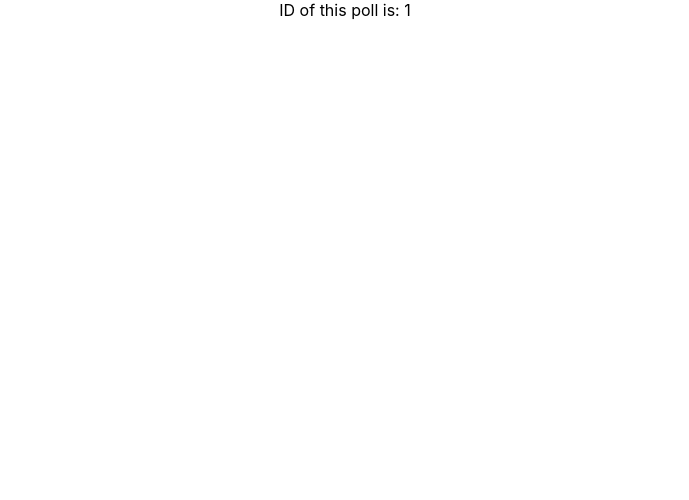
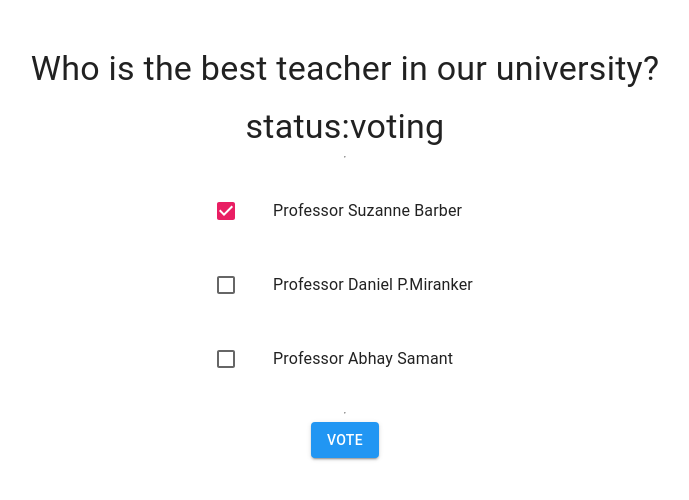
Before and after one commit to YaxinWangUT/Blockchain-React, a React (Create React App) app in the folder vote-app/: page /vote/1 in a window 1280 px wide. Shown: the top 500 px of the page, without its empty margins (295-984 px from the left). Built offline with nearby package versions, Linux system fonts and the light colour scheme.

Commit message:
Update Vote.js
basic function done

```diff
--- a/vote-app/src/components/Vote.js
+++ b/vote-app/src/components/Vote.js
@@ -1,14 +1,101 @@
-import React from "react";
+import React, { useState } from "react";
+import { Checkbox, ListItem, ListItemButton, ListItemIcon, ListItemText, TextField } from "@mui/material";
+import { Box } from "@mui/system";
+import CssBaseline from "@mui/material/CssBaseline";
+import Button from "@mui/material/Button";
+import Grid from "@mui/material/Grid";
+import { createTheme, ThemeProvider } from "@mui/material/styles";
+import Typography from "@mui/material/Typography";
 import { useParams} from "react-router";
+import { List } from "@mui/material";
+
+const mdTheme = createTheme({
+    palette: {
+      primary: { main: "#e91e63", contrastText: "#fff" },
+      secondary: { main: "#616161", contrastText: "#fff" },
+      blue: { main: "#2196f3", contrastText: "#fff" },
+    },
+  });
 
 export default function Vote() {
     //Get poll id when clicked into this component
     const params = useParams();
     const poll_id = params.id;
 
+    const Poll = {
+        status: "voting",
+        description: 'Who is the best teacher in our university?',
+        };
+    const [options,setOptions] = useState([
+            {option: 'Professor Suzanne Barber'},
+            {option: 'Professor Daniel P.Miranker'},
+            {option: 'Professor Abhay Samant'},
+    ])
+
+    const handleSubmit = (event) => {
+        console.log("poll created")
+    }
+    const [checked, setChecked]=useState([0]);
+    const handleCheck=(value)=>()=>{
+        const currentIndex=checked.indexOf(value);
+        const newChecked=[...checked];
+        if(currentIndex===-1){
+            newChecked.push(value);
+        }else{
+            newChecked.splice(currentIndex,1);
+        }
+        setChecked(newChecked);
+    }
+
     return (
-        <React.Fragment>
-            ID of this poll is: {poll_id}
-        </React.Fragment>
+        <ThemeProvider theme={mdTheme}>
+        <Box
+          sx={{
+            display: "flex",
+            flexDirection: "column",
+            minHeight: "100vh",
+          }}
+        >
+          <CssBaseline />
+          <Grid
+            container
+            spacing={0}
+            direction="column"
+            alignItems="center"
+            justifyContent="flex-start"
+            style={{ minHeight: "100vh" }}
+          >
+          <Typography variant="h4" mt={6} >
+            {Poll.description}
+          </Typography>
+          <Typography variant="h4" mt={2} >
+            {"status:"}
+            {Poll.status}
+          </Typography>
+          <hr/>
+          {Poll.status=="registration"?(
+              <Button>Register for this Poll</Button>
+          ):(
+              <List sx={{bgcolor:'background.paper'}}>
+                {options.map((option,index)=>(
+              <ListItem key={index}>
+                  <ListItemButton role={undefined} onClick={handleCheck(index)}>
+                      <ListItemIcon>
+                          <Checkbox edge="start" checked={checked.indexOf(index)!==-1} tabIndex={-1}
+                          disableRipple inputProps={{'aria-labelledby':index}} />
+                      </ListItemIcon>
+                      <ListItemText id={index} primary={option.option}/>
+                  </ListItemButton>
+              </ListItem>
+            ))}
+              </List>
+          )}
+
+          <hr/>
+          <Button type="submit"  onClick={handleSubmit}  variant="contained"  color = "blue">vote</Button>
+
+          </Grid>
+        </Box>
+      </ThemeProvider>
       );
 }
```
